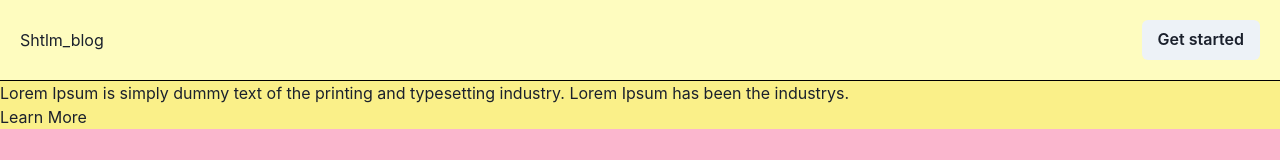
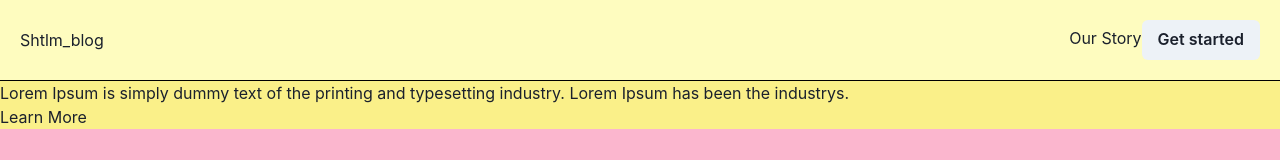
Before and after one commit to ramyNiranjan/Sthlm_life_blog, a Next.js app: page / in a window 1280 px wide. Shown: the top 160 px of the page. Built offline with nearby package versions, Linux system fonts and the light colour scheme.

Commit message:
Add story

```diff
--- a/src/components/Layout/Header/Header.tsx
+++ b/src/components/Layout/Header/Header.tsx
@@ -7,7 +7,7 @@ import {
   // useDisclosure,
   // useMediaQuery,
 } from '@chakra-ui/react'
-
+import Link from 'next/link'
 interface HeaderProps {}
 
 export const Header: React.FC<HeaderProps> = () => {
@@ -20,7 +20,12 @@ export const Header: React.FC<HeaderProps> = () => {
       w="100%"
     >
       <Box>Shtlm_blog</Box>
-      <Button>Get started</Button>
+      <nav>
+        <ul>
+          <Link href="/Story">Our Story</Link>
+          <Button>Get started</Button>
+        </ul>
+      </nav>
     </Flex>
   )
 }
--- a/src/pages/ourStory.tsx
+++ b/src/pages/Story.tsx
@@ -2,9 +2,9 @@ import { Box } from '@chakra-ui/react'
 import React from 'react'
 import { Layout } from '../components/Layout/Layout'
 
-interface OurStoryProps {}
+interface StoryProps {}
 
-export const OurStory: React.FC<OurStoryProps> = () => {
+export const OurStory: React.FC<StoryProps> = () => {
   return (
     <Layout title="Our story">
       <Box as="h1">our story</Box>
```
